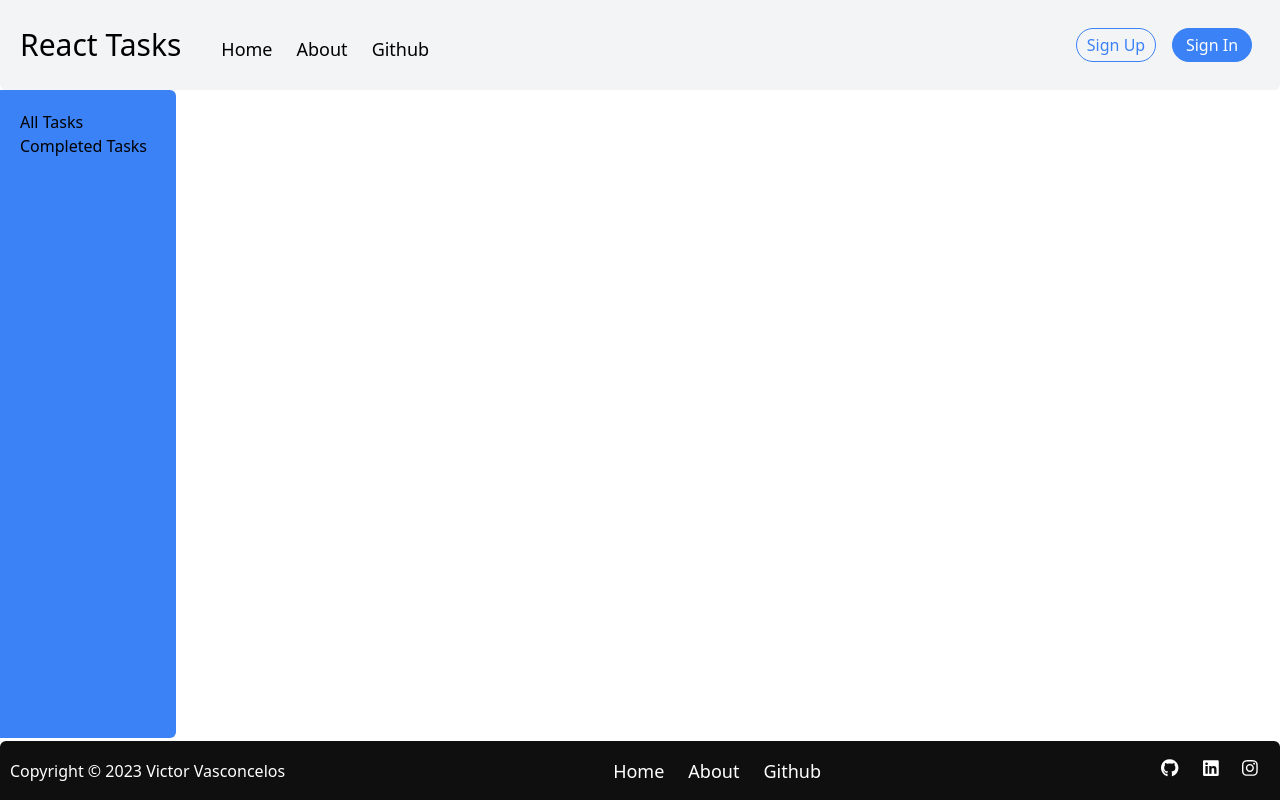
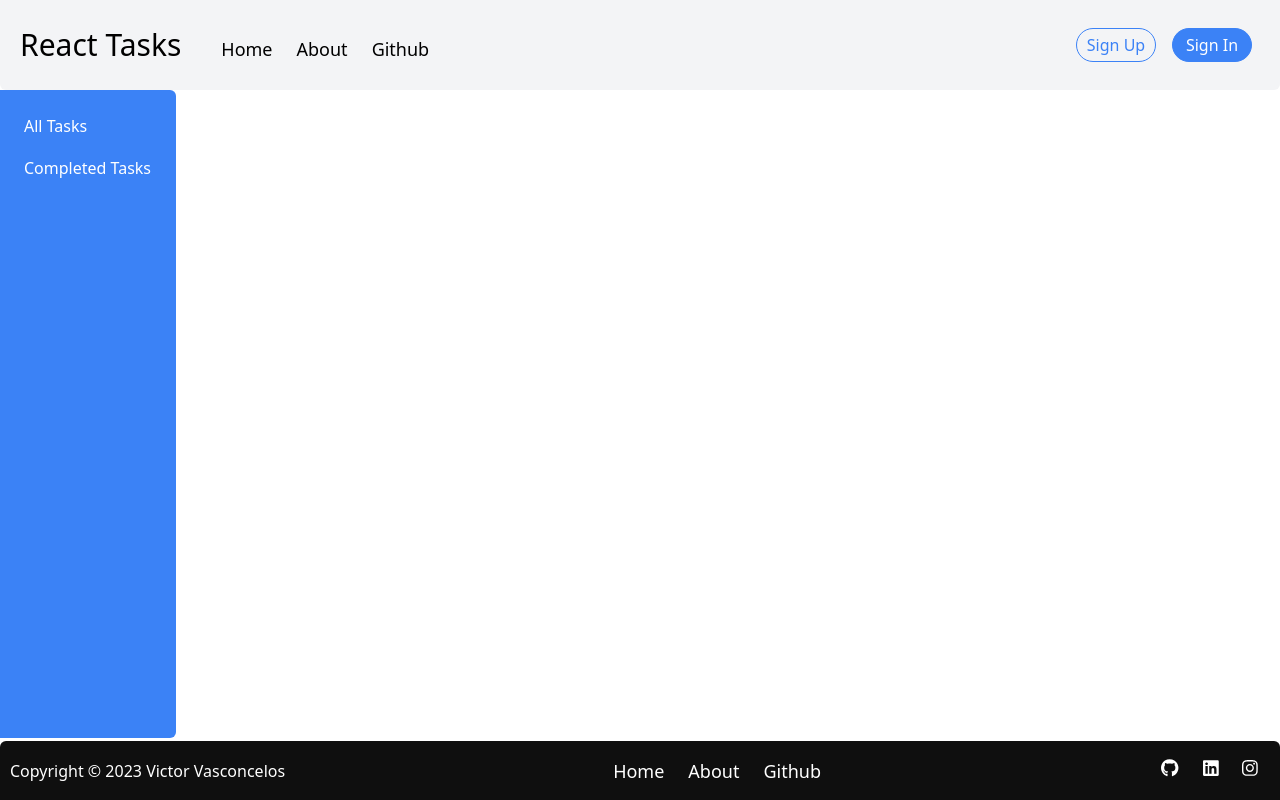
Before and after one commit to OVasconceloss/react-tasks, a React (Vite) app: page / in a window 1280 px wide. Built offline with nearby package versions, Linux system fonts and the light colour scheme.

Commit message:
:lipstick: style: Add style for menu option

```diff
--- a/src/styles/index.css
+++ b/src/styles/index.css
@@ -6,3 +6,7 @@
 .footer-link {
     @apply px-3 text-lg transition duration-500 ease-in-out cursor-pointer border-b border-solid border-transparent hover:text-l-blue hover:border-l-blue
 }
+
+.menu-option {
+    @apply p-1 rounded mb-2.5 transition duration-500 ease-in-out text-white hover:bg-white hover:text-l-blue
+}
```
